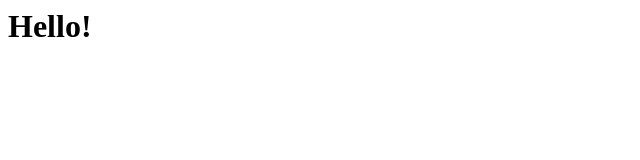
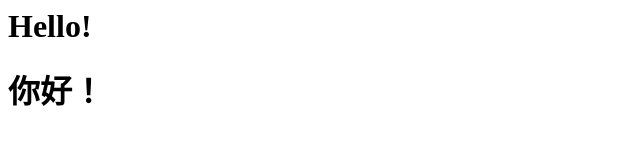
Before and after one commit to aakk2017/aakk_1, a plain HTML site: page index.html in a window 1280 px wide. Shown: the whole page, without its empty margins (0-640 px from the left). Drawn offline with Linux system fonts and the light colour scheme.

Commit message:
Update index.html

```diff
--- a/index.html
+++ b/index.html
@@ -1 +1,2 @@
 <h1>Hello!</h1>
+<h1>你好！</h1>
```
